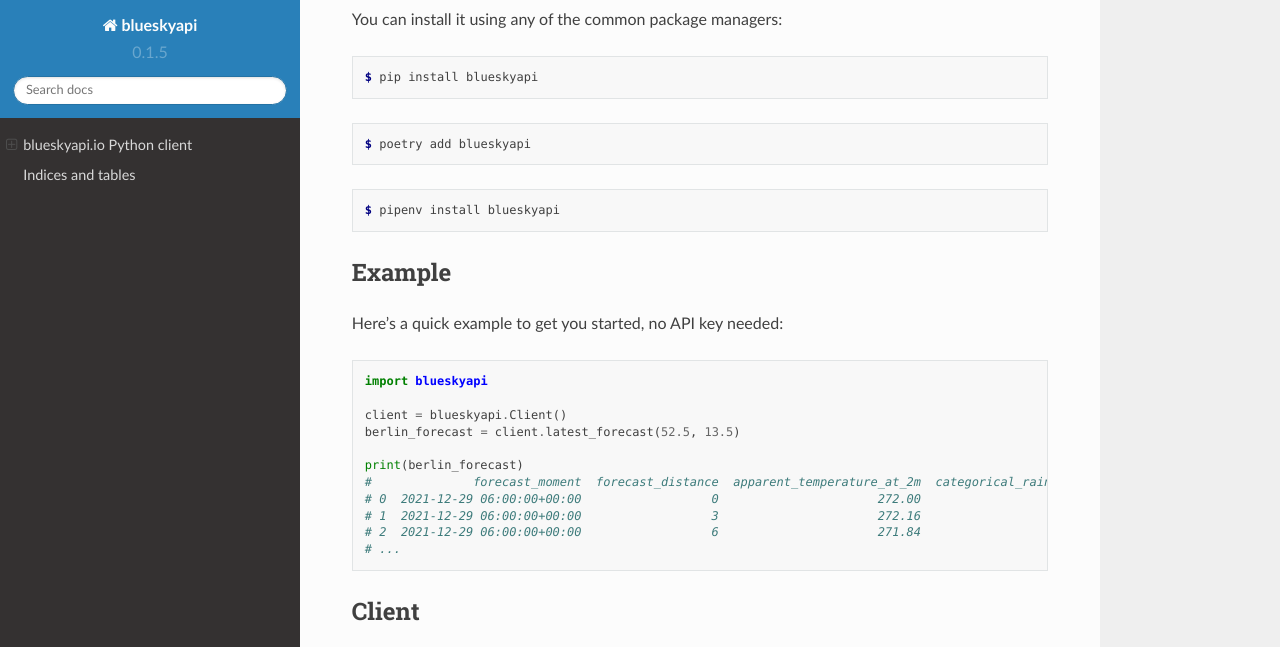
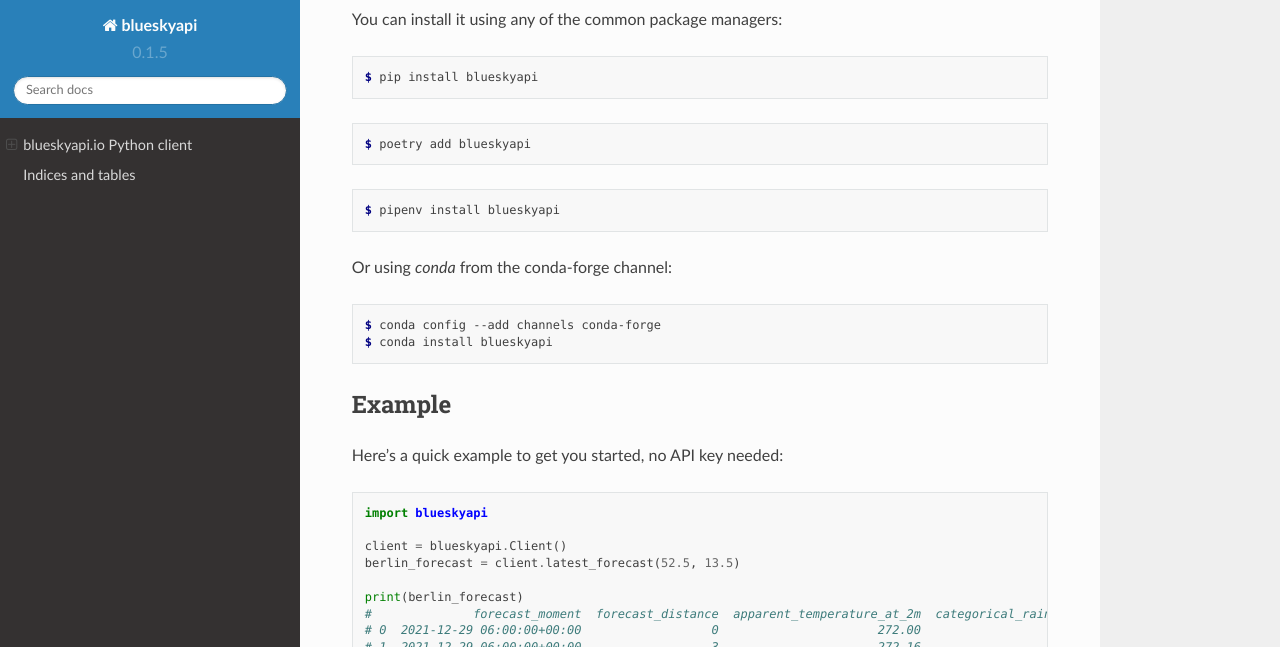
Before and after one commit to bluesky-api/python-client, a Sphinx documentation site: the page built from docs/index.rst, in a window 1280 px wide and 900 px high, scrolled down 352 px, cut to the strip 0-647 px from the top of the window. Built offline with Sphinx 7.4.7 and the Read the Docs theme 2.0.0, drawn with Linux system fonts in a browser that asks for light colours; the version number is read from the project's files by our own code.

Commit message:
Add conda install instructions to readme and docs

```diff
--- a/docs/index.rst
+++ b/docs/index.rst
@@ -30,6 +30,13 @@ You can install it using any of the common package managers:
 .. code:: console
 
     $ pipenv install blueskyapi
+
+Or using `conda` from the conda-forge channel:
+
+.. code:: console
+
+    $ conda config --add channels conda-forge
+    $ conda install blueskyapi
 
 
 Example
```
Also changed, not shown: README.md (+13 -4 lines), 1 other file.
